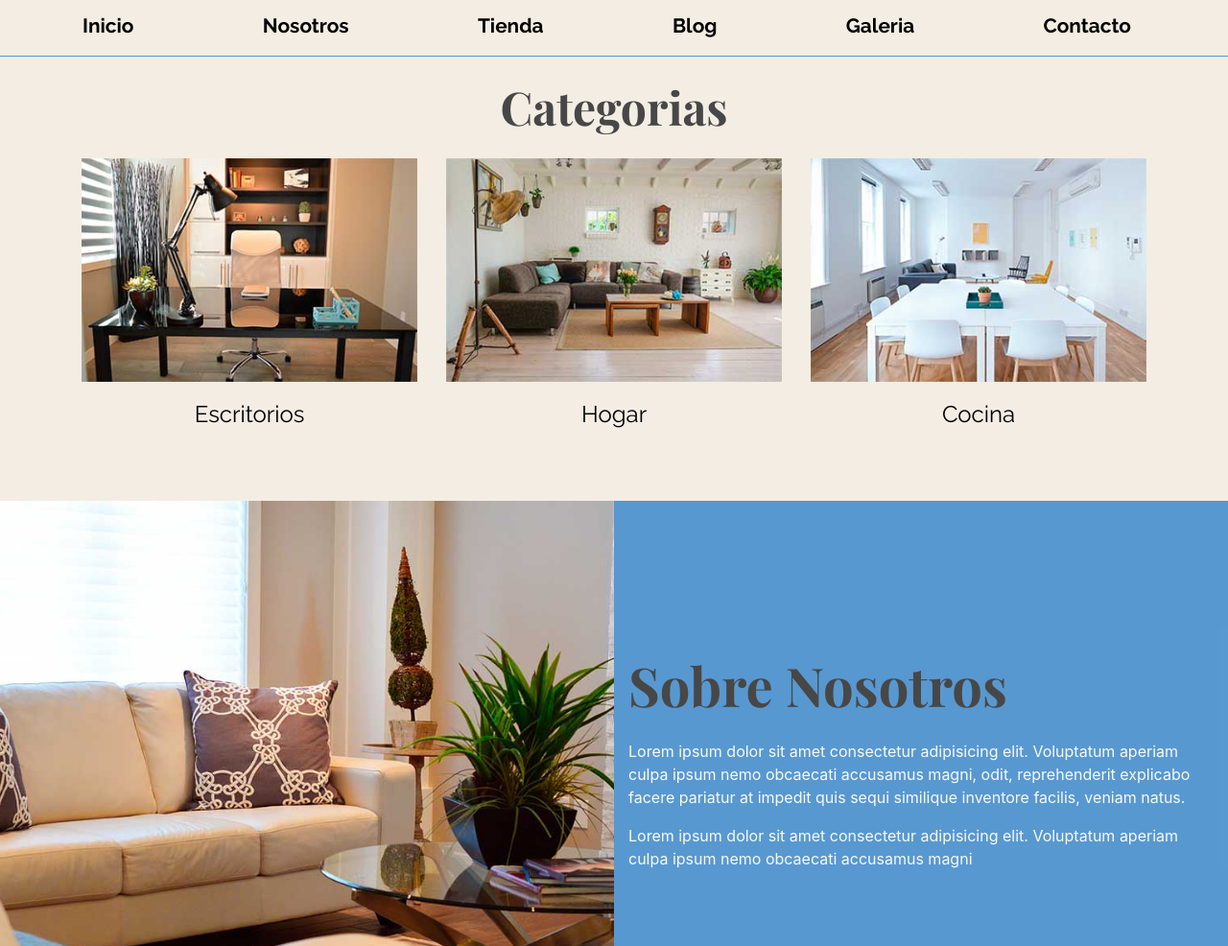
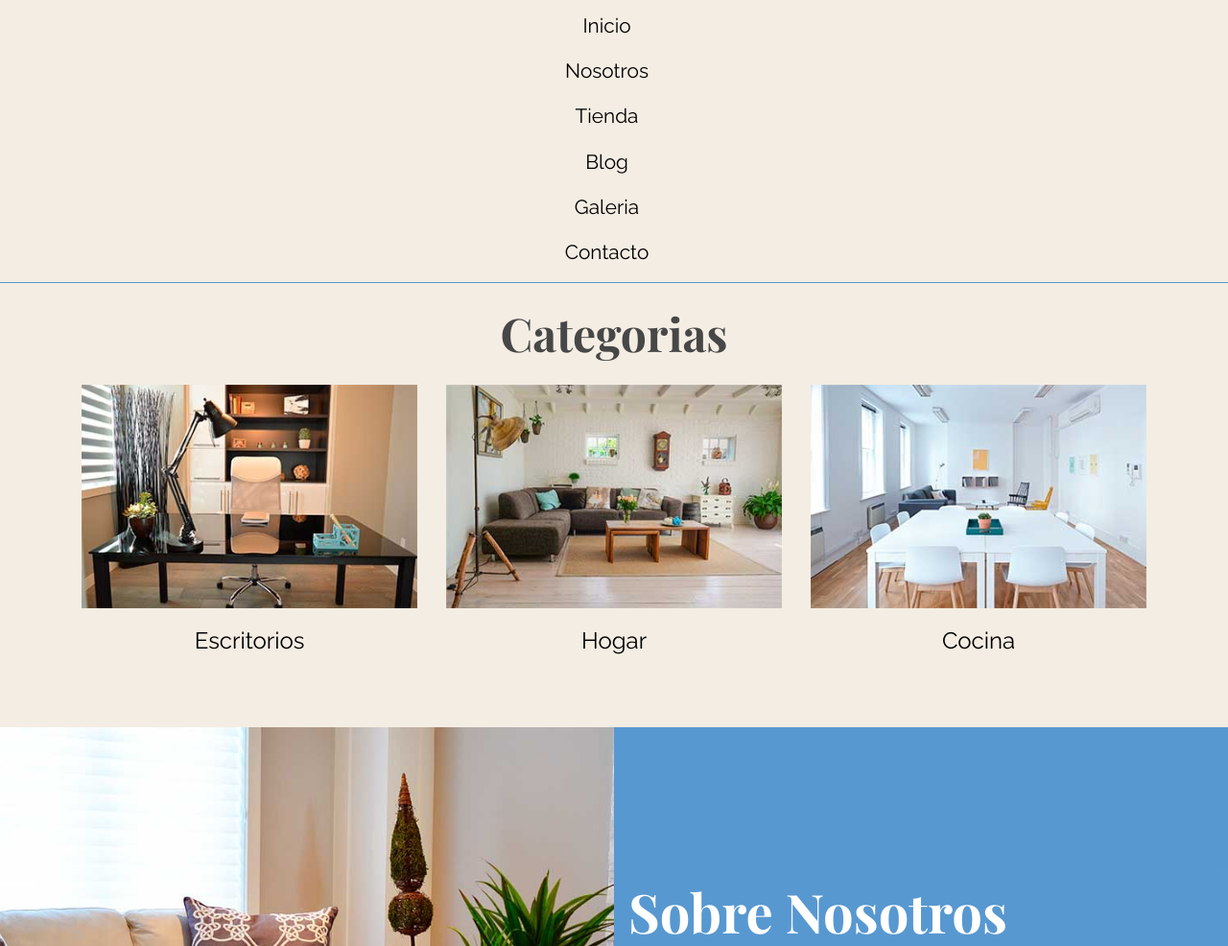
Before and after one commit to shamuelxd4/tienda-virtual, a plain HTML site: page index.html in a window 1280 px wide. Shown: the part 110-1096 px from the top of the page at 96% size. Drawn offline with nearby package versions, Linux system fonts and the light colour scheme.

Commit message:
arreglando detalles en css e index

```diff
--- a/css/style.css
+++ b/css/style.css
@@ -18,7 +18,7 @@ h2 {
 .navegacion-principal .nav-link {
     font-weight: 600;
 }
-.titulo {
+.titulo, .titulo-nosotros {
     font-family: 'Playfair Display', serif;
 }
 .titulo span {
@@ -26,7 +26,7 @@ h2 {
 }
 .nav-link {
     font-family: 'Raleway', sans-serif;
-    font-weight: 400;
+    font-weight: 400!important;
     color: black!important;
     font-size: 1.3rem;
 }
@@ -53,6 +53,9 @@ h2 {
     font-size: 1.5rem;
 }
 /*sobre-nosotros*/
+.texto-nosotros {
+    color: white!important;
+}
 .sobre-nosotros,
 .imagen-nosotros {
     min-height: 35rem;
--- a/index.html
+++ b/index.html
@@ -18,7 +18,7 @@
                     <span class="navbar-toggler-icon"></span>
                 </button>
                 <div id="nav-principal" class="collapse navbar-collapse mt-3 mt-lg-0">
-                    <nav class="navegacion-principal nav justify-content-between container flex-column flex-lg-row text-center">
+                    <nav class="navegacion-principal d-block nav justify-content-between container flex-column flex-lg-row text-center">
                         <a href="#" class="nav-link">Inicio</a>
                         <a href="#" class="nav-link">Nosotros</a>
                         <a href="#" class="nav-link">Tienda</a>
@@ -56,9 +56,9 @@
         <div class="row align-items-center">
             <div class="col-md-6 imagen-nosotros imagen-bg"></div>
 
-            <div class="col-md-6 texto-nosotros text-light ">
+            <div class="col-md-6 texto-nosotros">
                 <div class="contenido py-3">
-                    <h2 class="mb-4 titulo display-4">Sobre Nosotros</h2>
+                    <h2 class="mb-4 titulo-nosotros display-4">Sobre Nosotros</h2>
                     <p>Lorem ipsum dolor sit amet consectetur adipisicing elit. Voluptatum aperiam culpa ipsum nemo obcaecati accusamus magni, odit, reprehenderit explicabo facere pariatur at impedit quis sequi similique inventore facilis, veniam natus.</p>
                     <p>Lorem ipsum dolor sit amet consectetur adipisicing elit. Voluptatum aperiam culpa ipsum nemo obcaecati accusamus magni</p>
                 </div>
@@ -113,7 +113,7 @@
                     <p>Derived from Latin dolorem ipsum “pain itself”, Lorem Ipsum is filler text used by
                     publishers and graphic designers used to demonstrate graphic elements.</p>
                     <p class="precio font-weight-bold">$1,000</p>
-                    <a href="#" class="btn btn-success block">Agregar al Carrito</a>
+                    <a href="#" class="btn btn-success d-block">Agregar al Carrito</a>
                 </div>
             </div><!--col-md-6 mb-4 mb-md-4-->
             <div class="col-md-6 col-lg-4 mb-4 mb-md-4">
```
